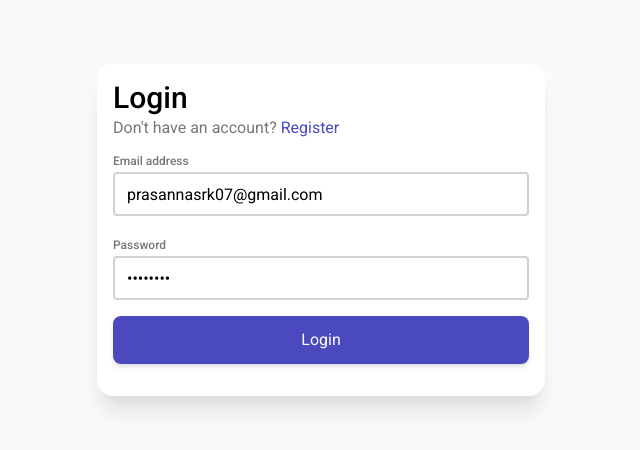
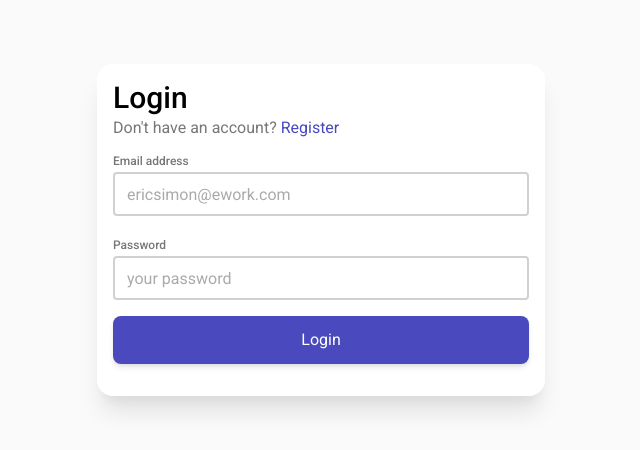
Before and after one commit to prasanna-rkumar/bolt-fasting-react, a React (Create React App) app: page /login in a window 1280 px wide. Shown: the top 450 px of the page, without its empty margins (319-959 px from the left). Built offline with nearby package versions, Linux system fonts and the light colour scheme; no server answers.

Commit message:
remove hardcoded dummy login creds

```diff
--- a/src/Views/Login/components/LoginForm.js
+++ b/src/Views/Login/components/LoginForm.js
@@ -8,8 +8,8 @@ import { auth } from "../../../firebase";
 const LoginForm = () => {
   const { showRegistrationForm } = useContext(LoginFormContext);
 
-  const [email, setEmail] = useState('prasannasrk07@gmail.com');
-  const [password, setPassword] = useState('password');
+  const [email, setEmail] = useState('');
+  const [password, setPassword] = useState('');
 
   const onSubmit = (e) => {
     e.preventDefault();
```
